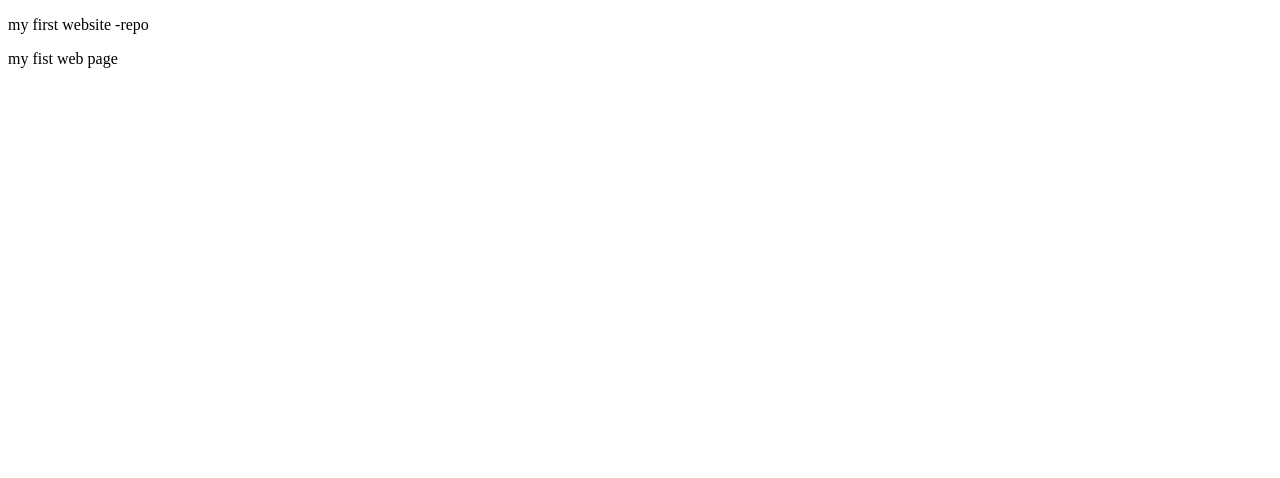
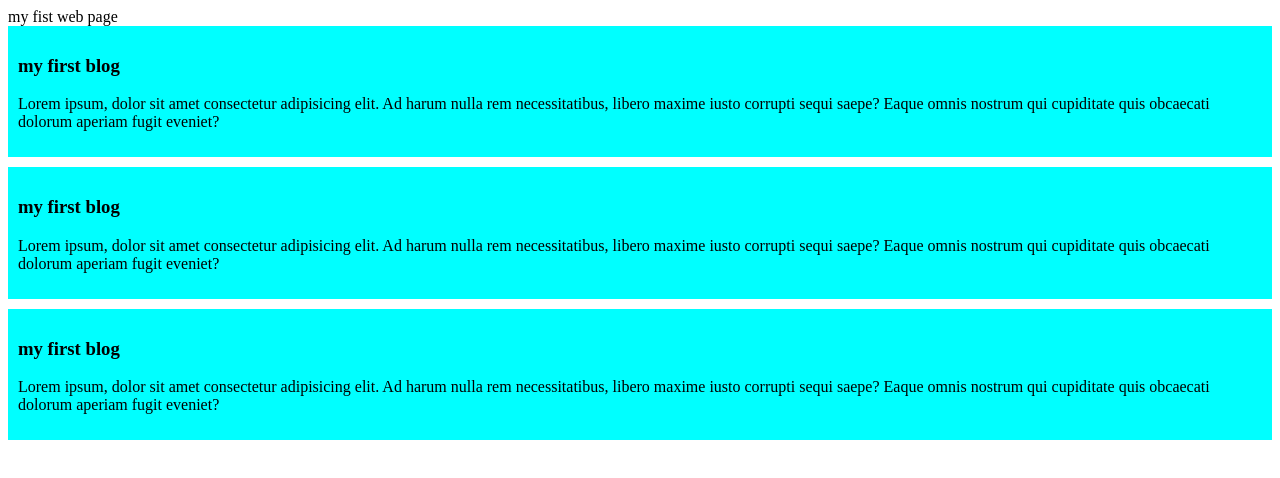
Before and after one commit to mffahim8899-sudo/new-projects-git-hub-for, a plain HTML site: page index.html in a window 1280 px wide. Drawn offline with Linux system fonts and the light colour scheme.

Commit message:
adding style to project

```diff
--- a/index.html
+++ b/index.html
@@ -4,11 +4,24 @@
   <meta charset="UTF-8">
   <meta name="viewport" content="width=device-width, initial-scale=1.0">
   <title>Document</title>
+  <link rel="stylesheet" href="styles/style.css">
 </head>
 <body>
-  <p>my first website -repo</p>
+
   <header>
     my fist web page
   </header>
+  <div>
+    <h3>my first blog</h3>
+     <p>Lorem ipsum, dolor sit amet consectetur adipisicing elit. Ad harum nulla rem necessitatibus, libero maxime iusto corrupti sequi saepe? Eaque omnis nostrum qui cupiditate quis obcaecati dolorum aperiam fugit eveniet?</p>
+  </div>
+  <div>
+    <h3>my first blog</h3>
+     <p>Lorem ipsum, dolor sit amet consectetur adipisicing elit. Ad harum nulla rem necessitatibus, libero maxime iusto corrupti sequi saepe? Eaque omnis nostrum qui cupiditate quis obcaecati dolorum aperiam fugit eveniet?</p>
+  </div>
+  <div>
+    <h3>my first blog</h3>
+     <p>Lorem ipsum, dolor sit amet consectetur adipisicing elit. Ad harum nulla rem necessitatibus, libero maxime iusto corrupti sequi saepe? Eaque omnis nostrum qui cupiditate quis obcaecati dolorum aperiam fugit eveniet?</p>
+  </div>
 </body>
 </html>
--- /dev/null
+++ b/styles/style.css
@@ -0,0 +1,5 @@
+div{
+  background-color: aqua;
+  padding: 10px;
+  margin-bottom: 10px;
+}
```
